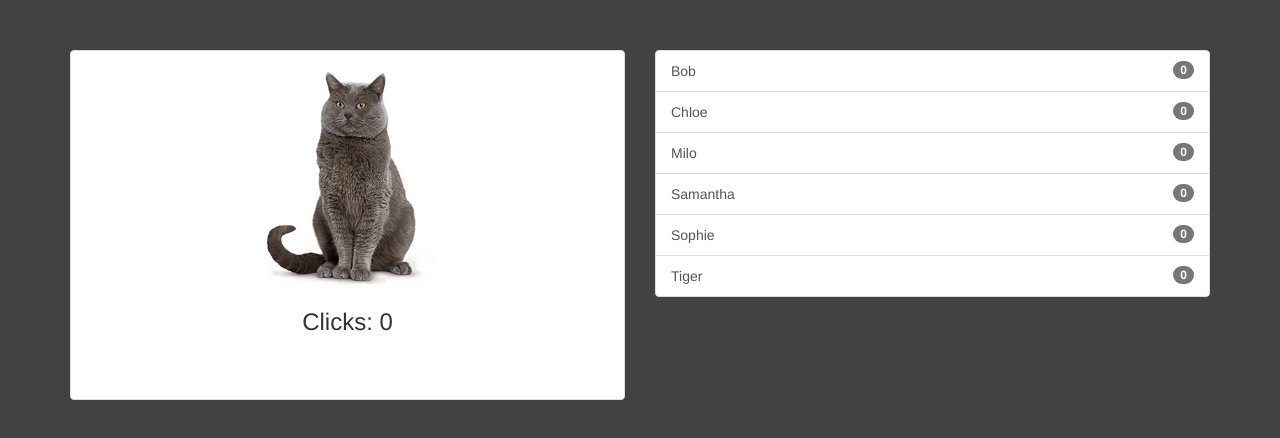
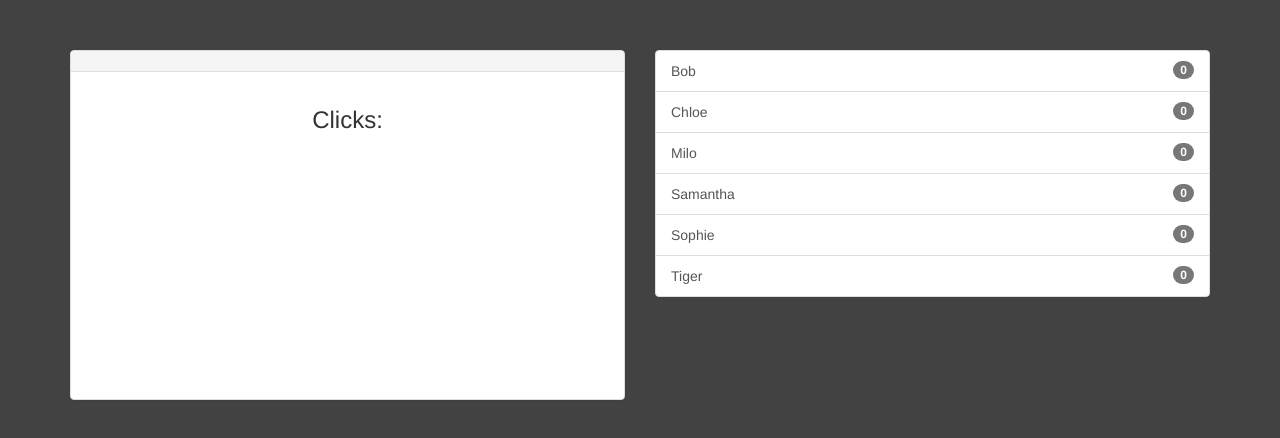
Before and after one commit to fsarachu/cat-clicker, a website: page clicker.html in a window 1280 px wide. Drawn offline with nearby package versions, Linux system fonts and the light colour scheme.

Commit message:
Move markup back from js to html

```diff
--- a/clicker.html
+++ b/clicker.html
@@ -13,10 +13,12 @@
     <div class="row">
         <div class="col-sm-6">
             <div id="cat-panel" class="panel panel-default text-center">
-
+                <div class="panel-heading">
+                    <h2 class="cat-name panel-title"></h2>
+                </div>
                 <div class="panel-body">
-                    <img class="cat-picture" src="images/milo.jpg" alt="Cat picture">
-                    <h3>Clicks: <span class="cat-clicks">0</span></h3>
+                    <img class="cat-picture">
+                    <h3>Clicks: <span class=\"cat-clicks\"></span></h3>
                 </div>
             </div>
         </div>
```
